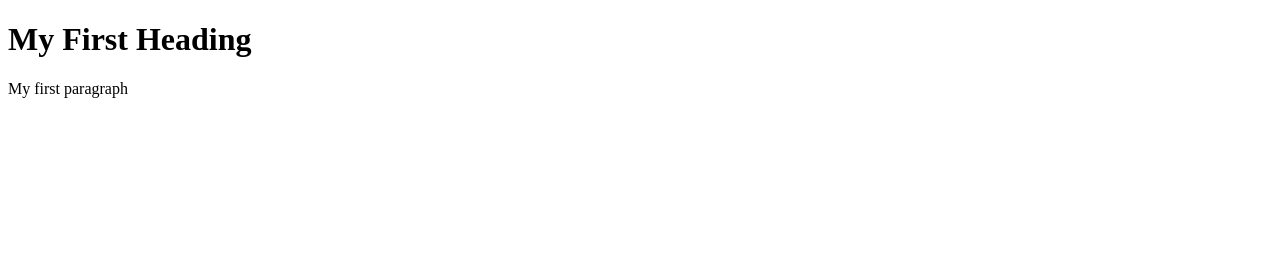
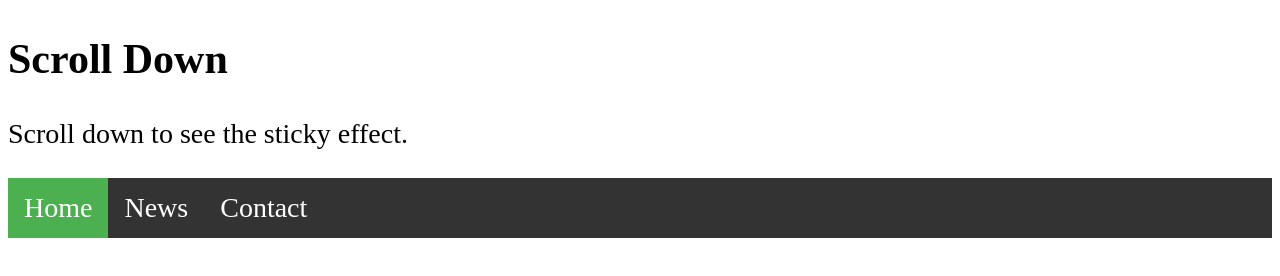
Before and after one commit to amaliato/Assignment5, a plain HTML site: page index.html in a window 1280 px wide. Drawn offline with Linux system fonts and the light colour scheme.

Commit message:
added css

```diff
--- a/index.html
+++ b/index.html
@@ -1,13 +1,20 @@
 <!DOCTYPE html>
 <html>
 <head>
-<title>Page Title</title>
+<title>Assignment 5 - Amalia Torres</title>
+<link rel="stylesheet" href="/style.css">
 </head>
 <body>
+        <div class="header">
+          <h2>Scroll Down</h2>
+          <p>Scroll down to see the sticky effect.</p>
+        </div>
 
-<h1>My First Heading</h1>
-<p>My first paragraph
-</p>
+        <ul>
+          <li><a class="active" href="#home">Home</a></li>
+          <li><a href="#news">News</a></li>
+          <li><a href="#contact">Contact</a></li>
+        </ul>
 
 </body>
 </html>
--- /dev/null
+++ b/style.css
@@ -0,0 +1,34 @@
+body {
+    font-size: 28px;
+  }
+
+  ul {
+    list-style-type: none;
+    margin: 0;
+    padding: 0;
+    overflow: hidden;
+    background-color: #333;
+    position: -webkit-sticky; /* Safari */
+    position: sticky;
+    top: 0;
+  }
+
+  li {
+    float: left;
+  }
+
+  li a {
+    display: block;
+    color: white;
+    text-align: center;
+    padding: 14px 16px;
+    text-decoration: none;
+  }
+
+  li a:hover {
+    background-color: #111;
+  }
+
+  .active {
+    background-color: #4CAF50;
+  }
```
